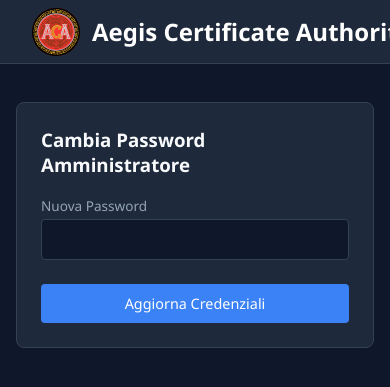
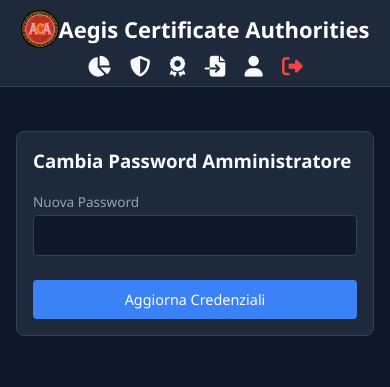
Before and after one commit to P1c1s/AegisCA, a PHP site: page /profile.php in a window 390 px wide. Shown: the top 387 px of the page. Run offline with PHP 8.4, Linux system fonts and the light colour scheme; a user stored in the database is signed in.

Commit message:
Responsive
- make topbar responsive and update style.css

```diff
--- a/web-ui/assets/css/style.css
+++ b/web-ui/assets/css/style.css
@@ -1,3 +1,6 @@
+/* ==========================================================================
+   1. VARIABLES & RESET (Configurazione Globale)
+   ========================================================================== */
 :root {
     --bg-dark: #0f172a;
     --panel-dark: #1e293b;
@@ -10,62 +13,378 @@
     --danger: #ef4444;
 }
 
-* { box-sizing: border-box; margin: 0; padding: 0; font-family: 'Segoe UI', system-ui, sans-serif; }
-body { background-color: var(--bg-dark); color: var(--text-main); padding-top: 70px; }
+* {
+    box-sizing: border-box;
+    margin: 0;
+    padding: 0;
+    font-family: 'Segoe UI', system-ui, sans-serif;
+}
 
-/* Top Bar */
-.top-bar { position: fixed; top: 0; left: 0; right: 0; height: 64px; background-color: var(--panel-dark); border-bottom: 1px solid var(--border); display: flex; align-items: center; justify-content: space-between; padding: 0 2rem; z-index: 1000; }
-/* .top-bar .logo { font-weight: 700; font-size: 0.7rem; color: var(--accent); } */
+body {
+    background-color: var(--bg-dark);
+    color: var(--text-main);
+    padding-top: 70px;
+}
+
+h2, h3 {
+    font-weight: 600;
+    margin-bottom: 1.2rem;
+}
+
+
+/* ==========================================================================
+   2. LAYOUT & CONTAINERS (Struttura della Pagina)
+   ========================================================================== */
+.container {
+    max-width: 1400px;
+    margin: 2rem auto;
+    padding: 0 1rem;
+}
+
+.panel {
+    background-color: var(--panel-dark);
+    border: 1px solid var(--border);
+    border-radius: 8px;
+    padding: 1.5rem;
+    margin-bottom: 2rem;
+}
+
+
+/* ==========================================================================
+   3. NAVIGATION (Top Bar & Logo)
+   ========================================================================== */
+.top-bar {
+    position: fixed;
+    top: 0;
+    left: 0;
+    right: 0;
+    z-index: 1000;
+    height: 64px;
+    display: flex;
+    align-items: center;
+    justify-content: space-between;
+    padding: 0 2rem;
+    background-color: var(--panel-dark);
+    border-bottom: 1px solid var(--border);
+}
+
 .logo {
-    display: inline-flex;  /* Forza gli elementi interni a stare affiancati */
-    align-items: center;   /* Centra verticalmente l'immagine rispetto al testo */
-    gap: 12px;             /* Spazio orizzontale fisso tra logo e scritta */
+    display: inline-flex;
+    align-items: center;
+    gap: 12px;
     font-size: 24px;
     font-weight: bold;
     color: #ffffff;
-    white-space: nowrap;   /* Impedisce tassativamente al testo di andare a capo */
+    white-space: nowrap;
 }
 
 .logo-img {
-    height: 48px;          /* Dimensione compatta per la barra */
-    width: auto;           /* Mantiene le proporzioni dell'SVG */
     display: inline-block;
     vertical-align: middle;
+    height: 46px;
+    width: auto;
 }
 
-.nav-links a { color: var(--text-main); text-decoration: none; margin-left: 1.5rem; transition: color 0.2s; font-size: 0.95rem; }
-.nav-links a:hover { color: var(--accent); }
-.nav-links a.logout { color: var(--danger); }
+.nav-links a {
+    display: inline-flex;
+    align-items: center;
+    gap: 8px;
+    color: var(--text-main);
+    text-decoration: none;
+    margin-left: 1.5rem;
+    font-size: 0.95rem;
+    transition: color 0.2s;
+}
 
-/* Layout & Containers */
-.container { max-width: 1400px; margin: 2rem auto; padding: 0 1rem; }
-.panel { background-color: var(--panel-dark); border: 1px solid var(--border); border-radius: 8px; padding: 1.5rem; margin-bottom: 2rem; }
-h2, h3 { margin-bottom: 1.2rem; font-weight: 600; }
+.nav-links a i {
+    font-size: 1.05rem;
+}
 
-/* Form Controls */
-.form-grid { display: grid; grid-template-columns: repeat(auto-fit, minmax(200px, 1fr)); gap: 1rem; margin-bottom: 1rem; }
-.form-group { display: flex; flex-direction: column; }
-.form-group.full-width { grid-column: 1 / -1; }
-label { font-size: 0.85rem; color: var(--text-muted); margin-bottom: 0.25rem; }
-input, select, textarea { background-color: var(--bg-dark); border: 1px solid var(--border); border-radius: 4px; padding: 0.6rem; color: var(--text-main); font-size: 0.95rem; }
-input:focus, select:focus { border-color: var(--accent); outline: none; }
+.nav-links a:hover {
+    color: var(--accent);
+}
 
-/* Buttons */
-.btn { display: inline-flex; align-items: center; justify-content: center; background-color: var(--accent); color: white; border: none; border-radius: 4px; padding: 0.6rem 1.2rem; cursor: pointer; text-decoration: none; font-size: 0.9rem; transition: background 0.2s; }
-.btn:hover { background-color: var(--accent-hover); }
-.btn-danger { background-color: var(--danger); }
-.btn-danger:hover { background-color: #dc2626; }
-.btn-sm { padding: 0.3rem 0.6rem; font-size: 0.8rem; margin-right: 0.3rem;}
+.nav-links a.logout {
+    color: var(--danger);
+}
 
-/* Tables */
-table { width: 100%; border-collapse: collapse; margin-top: 1rem; text-align: left; }
-th, td { padding: 0.75rem; border-bottom: 1px solid var(--border); font-size: 1rem; }
-th { color: var(--text-muted); font-weight: 600; }
-.badge { display: inline-block; padding: 0.2rem 0.5rem; border-radius: 4px; font-size: 0.75rem; font-weight: 600; }
-.badge-success { background-color: rgba(16, 185, 129, 0.2); color: var(--success); }
-.badge-danger { background-color: rgba(239, 68, 68, 0.2); color: var(--danger); }
 
-/* Alert Box */
-.alert { padding: 0.75rem; border-radius: 4px; margin-bottom: 1rem; font-size: 0.9rem; }
-.alert-success { background-color: rgba(16, 185, 129, 0.15); border: 1px solid var(--success); color: var(--success); }
-.alert-danger { background-color: rgba(239, 68, 68, 0.15); border: 1px solid var(--danger); color: var(--danger); }
+/* ==========================================================================
+   4. FORMS & CONTROLS (Input e Campi di Testo)
+   ========================================================================== */
+.form-grid {
+    display: grid;
+    grid-template-columns: repeat(auto-fit, minmax(200px, 1fr));
+    gap: 1rem;
+    margin-bottom: 1rem;
+}
+
+.form-group {
+    display: flex;
+    flex-direction: column;
+}
+
+.form-group.full-width {
+    grid-column: 1 / -1;
+}
+
+label {
+    font-size: 0.85rem;
+    color: var(--text-muted);
+    margin-bottom: 0.25rem;
+}
+
+input, select, textarea {
+    width: 100%;
+    padding: 0.6rem;
+    font-size: 0.95rem;
+    color: var(--text-main);
+    background-color: var(--bg-dark);
+    border: 1px solid var(--border);
+    border-radius: 4px;
+}
+
+input:focus, select:focus {
+    border-color: var(--accent);
+    outline: none;
+}
+
+
+/* ==========================================================================
+   5. BUTTONS (Pulsanti e Interazioni)
+   ========================================================================== */
+.btn {
+    display: inline-flex;
+    align-items: center;
+    justify-content: center;
+    padding: 0.6rem 1.2rem;
+    font-size: 0.9rem;
+    color: white;
+    text-decoration: none;
+    background-color: var(--accent);
+    border: none;
+    border-radius: 4px;
+    cursor: pointer;
+    transition: background 0.2s;
+}
+
+.btn:hover {
+    background-color: var(--accent-hover);
+}
+
+.btn-danger {
+    background-color: var(--danger);
+}
+
+.btn-danger:hover {
+    background-color: #dc2626;
+}
+
+.btn-sm {
+    padding: 0.3rem 0.6rem;
+    font-size: 0.8rem;
+    margin-right: 0.3rem;
+}
+
+
+/* ==========================================================================
+   6. TABLES & DATA (Visualizzazione Dati)
+   ========================================================================== */
+table {
+    width: 100%;
+    border-collapse: collapse;
+    margin-top: 1rem;
+    text-align: left;
+}
+
+th, td {
+    padding: 0.75rem;
+    font-size: 1rem;
+    border-bottom: 1px solid var(--border);
+}
+
+th {
+    color: var(--text-muted);
+    font-weight: 600;
+}
+
+
+/* ==========================================================================
+   7. COMPONENTS (Badge e Alert Box)
+   ========================================================================== */
+/* Badges */
+.badge {
+    display: inline-block;
+    padding: 0.2rem 0.5rem;
+    font-size: 0.75rem;
+    font-weight: 600;
+    border-radius: 4px;
+}
+
+.badge-success {
+    color: var(--success);
+    background-color: rgba(16, 185, 129, 0.2);
+}
+
+.badge-danger {
+    color: var(--danger);
+    background-color: rgba(239, 68, 68, 0.2);
+}
+
+/* Alert Boxes */
+.alert {
+    padding: 0.75rem;
+    font-size: 0.9rem;
+    margin-bottom: 1rem;
+    border-radius: 4px;
+}
+
+.alert-success {
+    color: var(--success);
+    background-color: rgba(16, 185, 129, 0.15);
+    border: 1px solid var(--success);
+}
+
+.alert-danger {
+    color: var(--danger);
+    background-color: rgba(239, 68, 68, 0.15);
+    border: 1px solid var(--danger);
+}
+
+
+/* ==========================================================================
+   8. PAGES SPECIFIC (Schermata di Login / Registrazione)
+   ========================================================================== */
+.login-body {
+    display: flex;
+    align-items: center;
+    justify-content: center;
+    min-height: 100vh;
+    padding: 1rem;
+}
+
+.login-brand {
+    display: flex;
+    justify-content: center;
+    margin-bottom: 1.5rem;
+}
+
+.login-brand .logo {
+    font-size: 46px;
+}
+
+
+/* ==========================================================================
+   9. MEDIA QUERIES (Responsiveness / Adattamento Schermi)
+   ========================================================================== */
+
+/* 📱 TABLET (Sotto i 900px - Link disposti su riga inferiore) */
+@media (max-width: 900px) {
+    body {
+        padding-top: 140px;
+    }
+
+    .top-bar {
+        flex-direction: column;
+        height: auto;
+        padding: 1rem;
+        gap: 0.75rem;
+        align-items: center;
+        text-align: center;
+    }
+
+    .logo {
+        font-size: 22px;
+        justify-content: center;
+    }
+
+    .logo-img {
+        height: 38px;
+    }
+
+    .nav-links {
+        display: flex;
+        flex-wrap: wrap;
+        justify-content: center;
+        gap: 1rem;
+        width: 100%;
+    }
+
+    .nav-links a {
+        margin: 0;
+        font-size: 0.9rem;
+        white-space: nowrap;
+    }
+
+    .container {
+        margin: 1rem auto;
+    }
+
+    .panel {
+        padding: 1rem;
+    }
+}
+
+/* 📲 SMARTPHONE (Sotto i 600px - SOLO ICONE NELLA NAVBAR) */
+@media (max-width: 600px) {
+    body {
+        /* Ridotto il padding perché nascondendo il testo la navbar occupa pochissimo spazio */
+        padding-top: 115px;
+    }
+
+    .top-bar {
+        padding: 0.6rem;
+        gap: 0.5rem;
+    }
+
+    /* Nasconde la scritta "Aegis Certificate Authorities" lasciando solo lo scudetto */
+    .logo span {
+        display: none;
+    }
+
+    .logo {
+        justify-content: center;
+        gap: 0;
+    }
+
+    /* Nasconde i testi dei link del menu */
+    .nav-links a span {
+        display: none;
+    }
+
+    .nav-links {
+        gap: 1.2rem; /* Aumenta lo spazio tra le icone per renderle facili da tappare col dito */
+    }
+
+    .nav-links a i {
+        font-size: 1.3rem; /* Ingrandisce leggermente le icone per compensare la mancanza del testo */
+    }
+
+    .form-grid {
+        grid-template-columns: 1fr;
+    }
+
+    .btn:not(.btn-sm) {
+        width: 100%;
+        text-align: center;
+    }
+
+    .login-brand .logo {
+        font-size: 32px;
+    }
+
+    .panel {
+        padding: 1rem;
+        overflow-x: auto;
+    }
+
+    table {
+        margin-top: 0;
+        min-width: 600px;
+    }
+
+    th, td {
+        padding: 0.5rem;
+        font-size: 0.85rem;
+    }
+}
--- a/web-ui/includes/topbar.php
+++ b/web-ui/includes/topbar.php
@@ -4,11 +4,14 @@
         Aegis Certificate Authorities
     </div>
     <div class="nav-links">
-        <a href="index.php">Dashboard</a>
-        <a href="manage_ca.php">Gestione CA</a>
-        <a href="manage_certs.php">Gestione Certificati</a>
-        <a href="import.php">Importa</a>
-        <a href="profile.php">Profilo</a>
-        <a href="logout.php" class="logout">Logout</a>
+        <a href="index.php"><i class="fa-solid fa-chart-pie"></i> <span>Dashboard</span></a>
+        <a href="manage_ca.php"><i class="fa-solid fa-shield-halved"></i> <span>Gestione CA</span></a>
+
+        <!-- Esempio se usi l'icona singola o lo stack di prima, l'importante è isolare la scritta -->
+        <a href="manage_certs.php"><i class="fa-solid fa-award"></i> <span>Gestione Certificati</span></a>
+
+        <a href="import.php"><i class="fa-solid fa-file-import"></i> <span>Importa</span></a>
+        <a href="profile.php"><i class="fa-solid fa-user"></i> <span>Profilo</span></a>
+        <a href="logout.php" class="logout"><i class="fa-solid fa-right-from-bracket"></i> <span>Logout</span></a>
     </div>
 </div>
```
